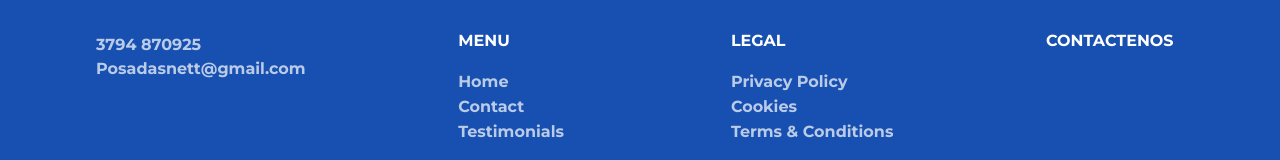
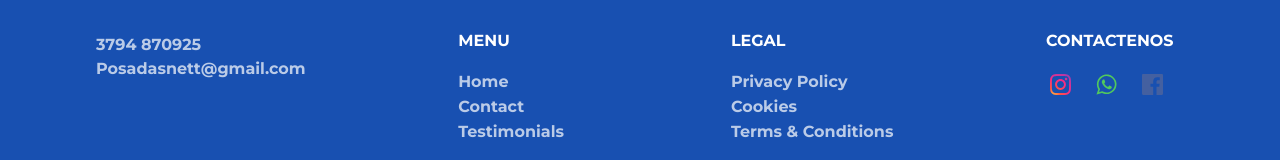
Before and after one commit to LionelPrz/pagina-posadas.net, a plain HTML site: page pagina-posadas/index.html in a window 1280 px wide. Shown: the part 2598-2758 px from the top of the page. Drawn offline with Linux system fonts and the light colour scheme; some packages are replaced by stand-ins of ours; the site is published under a folder, as on GitHub Pages, so addresses that start at the root find nothing; a script that the page names is missing.

Commit message:
correcion iconos footer

```diff
--- a/pagina-posadas/css/footer.css
+++ b/pagina-posadas/css/footer.css
@@ -82,7 +82,7 @@ footer .webside-logo{
 .social-link{
     height: 100%;
     width: 30px;
-    background-image:url(/multimedia/Instagram_icon-icons.com_66804.svg);
+    background-image:url(../multimedia/Instagram_icon-icons.com_66804.svg);
     background-size: 70%;
     background-position: center;
     margin-right: 1rem;
@@ -92,8 +92,8 @@ footer .webside-logo{
     opacity: 0.7;
 }
 footer .social-link:nth-child(2){
-    background-image: url(/multimedia/whatsapp_icon-icons.com_62756.svg);
+    background-image: url(../multimedia/whatsapp_icon-icons.com_62756.svg);
 }
 footer .social-link:nth-child(3){
-    background-image: url(/multimedia/Facebook_icon-icons.com_66805.svg);
+    background-image: url(../multimedia/Facebook_icon-icons.com_66805.svg);
 }
```
